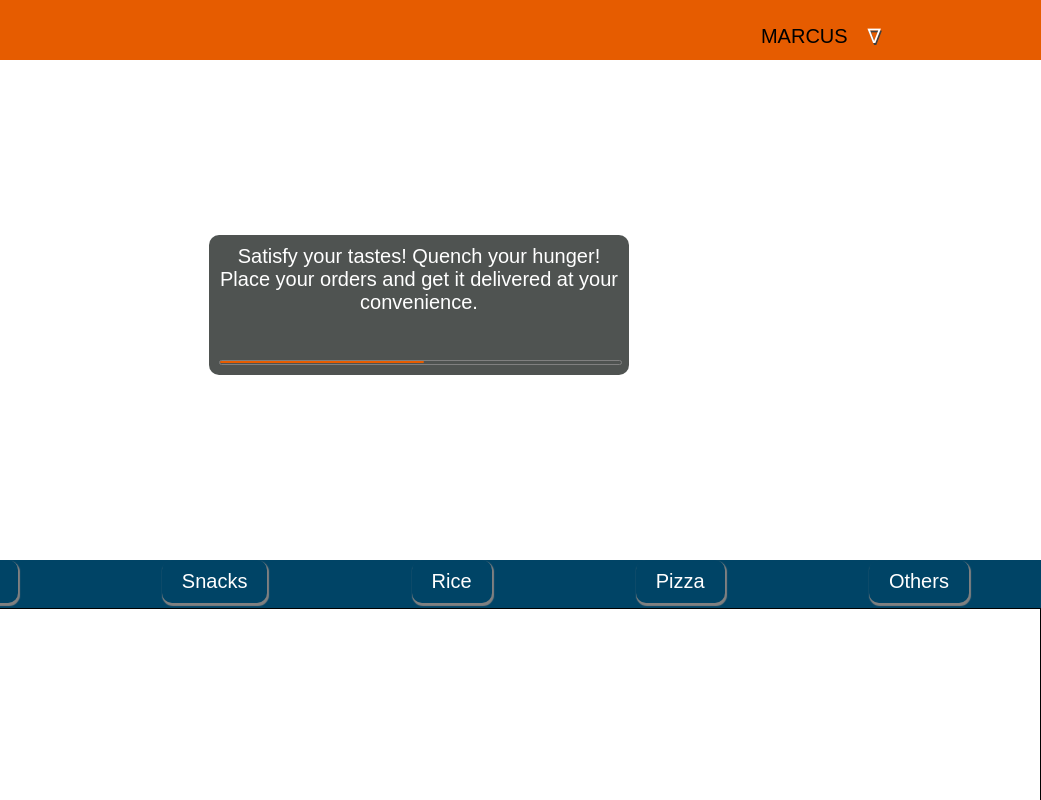
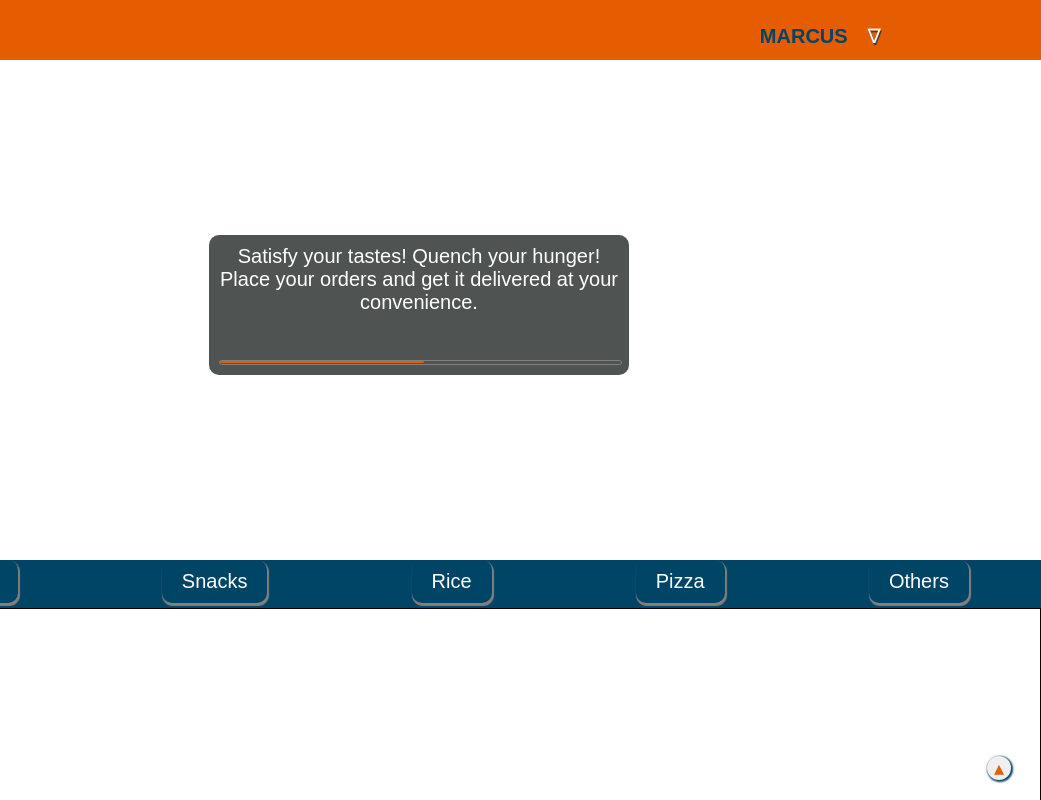
Before and after one commit to marcdomain/Fast-Food-Fast, a plain HTML site: page UI/food-items.html in a window 1280 px wide. Shown: the top 800 px of the page, 239-1280 px from the left. Drawn offline with Linux system fonts and the light colour scheme.

Commit message:
[ft #160367244] Update script to scroll page to top

```diff
--- a/UI/css/style.css
+++ b/UI/css/style.css
@@ -9,6 +9,7 @@ body {
 header {
   background: #e65c00;
   height: 60px;
+  color: #004466;
 }
 
 .nav-bar .logo {
@@ -32,6 +33,10 @@ nav ul {
 nav ul li {
   float: left;
   margin-left: 20px;
+}
+
+nav .username {
+  font-weight: bold;
 }
 
 .dropdown {
@@ -69,7 +74,7 @@ nav ul li {
 nav ul li a {
   display: block;
   text-decoration: none;
-  color: #000;
+  color: #004466;
 }
 
 nav ul li a:hover {
@@ -325,6 +330,19 @@ nav ul li a:hover {
   border: #000 1px solid;
 }
 
+.scroll-top {
+  color: #e65c00;
+  font-size: 20px;
+  position: fixed;
+  bottom: 20px;
+  right: 30px;
+  cursor: pointer;
+  padding: 0 7px;
+  border-radius: 50%;
+  background: #efefef;
+  box-shadow: 1px 1px 2px 1px #004466;
+}
+
 @media(max-width:875px) {
   .auth-btn input{
     margin-left: 0;
--- a/UI/food-items.html
+++ b/UI/food-items.html
@@ -18,7 +18,7 @@
       </div>
       <nav>
         <ul>
-          <li>MARCUS</li>
+          <li class="username">MARCUS</li>
           <li class="dropdown">
             <span>&#8711;</span>
             <div class="dropdown-content">
@@ -70,6 +70,9 @@
       others
     </section>
   </div>
+
+  <div class="scroll-top">&#9652;</div>
+
   <script src="js/script.js"></script>
   <script src="js/scroll.js"></script>
 </body>
--- a/UI/js/scroll.js
+++ b/UI/js/scroll.js
@@ -10,6 +10,8 @@ const scrollPage = () => {
   const riceBtn = document.querySelector('.rice');
   const snacksBtn = document.querySelector('.pizza');
   const othersBtn = document.querySelector('.others');
+
+  const scrollTopBtn = document.querySelector('.scroll-top');
 
   const selectSection = (event) => {
     if (event.target === pizzaBtn) {
@@ -27,6 +29,10 @@ const scrollPage = () => {
     if (event.target === othersBtn) {
       othersSection.scrollIntoView();
     }
+    if (event.target === scrollTopBtn) {
+      document.body.scrollTop = 0;
+      document.documentElement.scrollTop = 0;
+    }
   }
 
   pizzaBtn.addEventListener('click', selectSection);
@@ -34,6 +40,8 @@ const scrollPage = () => {
   riceBtn.addEventListener('click', selectSection);
   snacksBtn.addEventListener('click', selectSection);
   othersBtn.addEventListener('click', selectSection);
+
+  scrollTopBtn.addEventListener('click', selectSection);
 }
 
 window.load = scrollPage();
```
